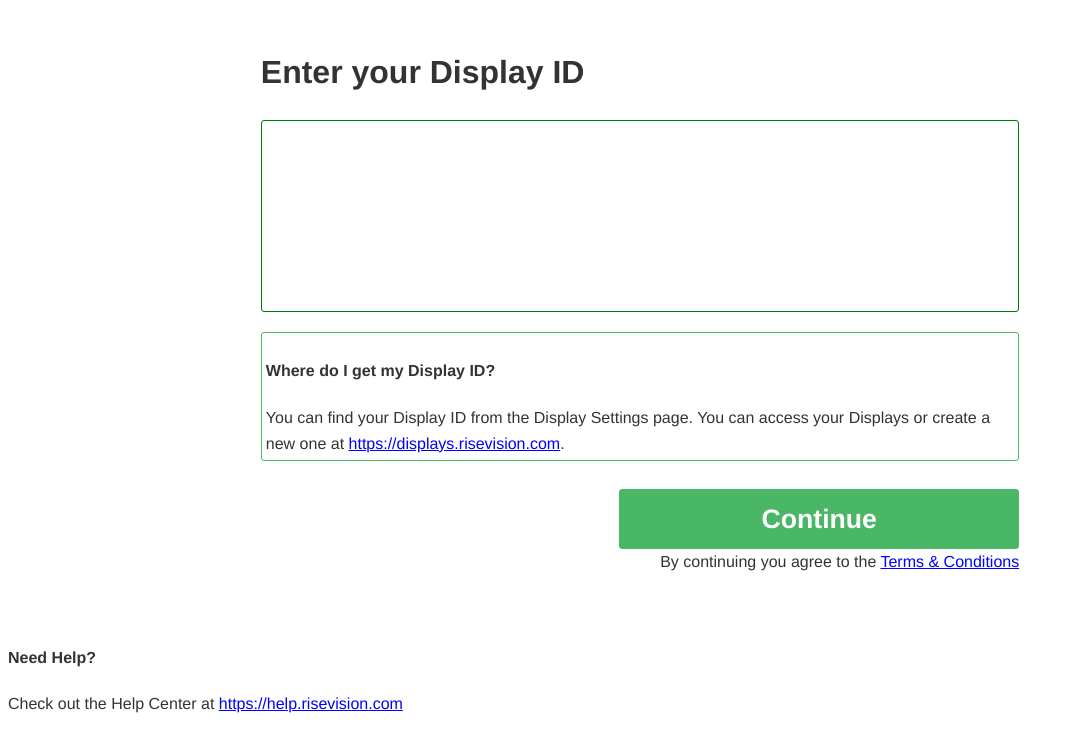
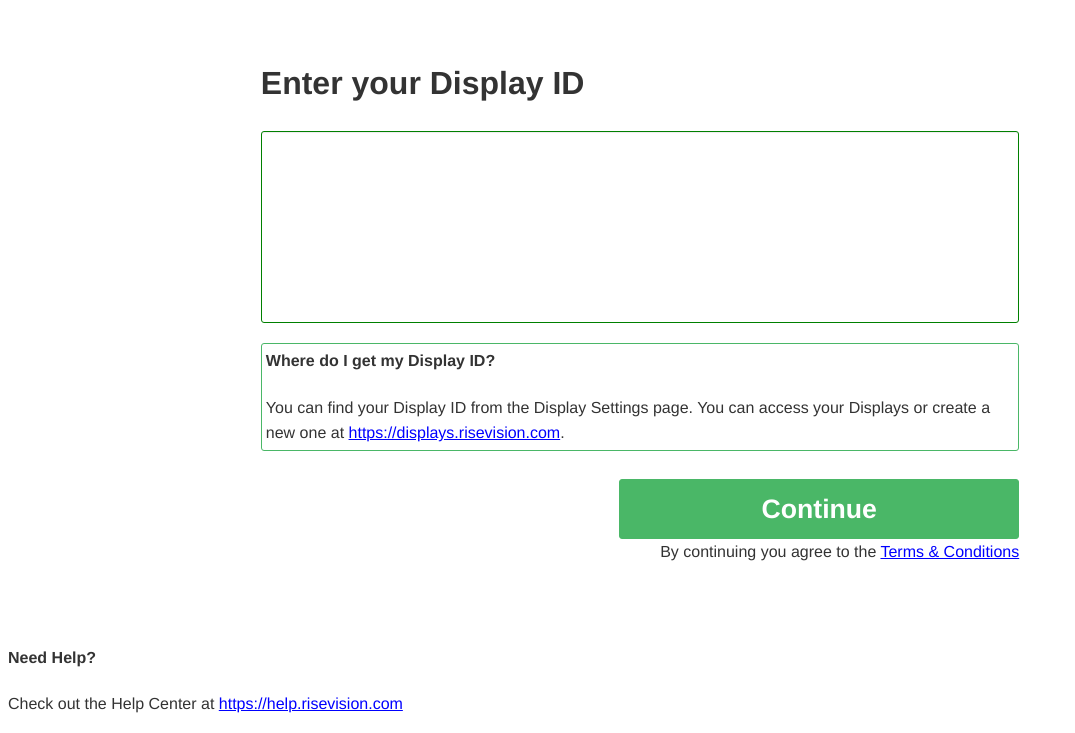
Before and after one commit to nickmortensen/chrome-os-player, a website built with webpack: page app/player.html in a window 1280 px wide. Shown: the part 75-808 px from the top of the page, without its empty margins (0-1075 px from the left). Built offline with nearby package versions, Linux system fonts and the light colour scheme.

Commit message:
Small adjustment on the greenbox

```diff
--- a/app/css/player.css
+++ b/app/css/player.css
@@ -87,6 +87,10 @@ main {
   margin-bottom: 8px;
 }
 
+.greenbox h4 {
+  margin-top: 0px;
+}
+
 /* Form */
 .form-control {
   display: block;
```
